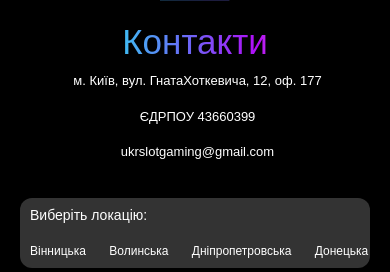
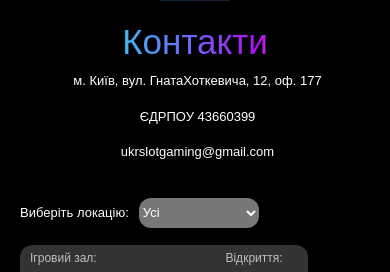
Before and after one commit to pudka/casino, a Flask app: page /contacts in a window 390 px wide. Shown: the part 318-590 px from the top of the page. Run offline with Flask 2, Linux system fonts and the light colour scheme; some libraries are stand-ins or nearby versions.

Commit message:
adaptive contacts.

```diff
--- a/casino_app/static/contacts.css
+++ b/casino_app/static/contacts.css
@@ -22,61 +22,53 @@
     padding-left: 5px;
 }
 
-.scrollmenu-left{
-    max-width: 100%;
-    min-width: 200px;
-    max-height: 520px;
-    background-color: #333;
-    overflow: scroll;
-    white-space: nowrap;
-    border-radius: 12px;
-    font-size: 14px;
-    margin-left: 20px;
+.select_label {
+    font-size: 16px;
+    display: block;
+    margin-right: 10px;
+    padding-top: 2px;
+    margin-left: 10px;
 }
 
-.scrollmenu-left p {
-    padding-top: 20px;
-    padding-left: 10px;
-    font-size: 16px;
+.select-block {
+    display: flex;
 }
 
-.scrollmenu-left a {
-    display: block;
+.select {
+    font-size: 16px;
     color: white;
-    text-align: left;
-    padding-left: 20px;
-    padding-bottom: 8px;
-    padding-top: 4px;
-    text-decoration: none;
-    margin-right: 10px;
-}
-
-.scrollmenu-left a:hover {
     background-color: #777;
+    border-radius: 12px;
+    max-width: 100%;
+    cursor: pointer;
+    height: 30px;
+    padding-left: 0px;
+    margin-left: 0px;
+    width: 150px;
 }
 
 .map-container {
-    max-width: 550px;
-    width: 500px;
+    max-width: 100%;
+    width: 640px;
     height: 520px;
-    margin-left: 10px;
     color: black;
     border-radius: 12px;
-
 }
 
 .scrollmenu-right {
     max-width: 100%;
-    max-height: 520px;
+    max-height: 475px;
     background-color: black;
     overflow: auto;
     white-space: nowrap;
     margin-left: 10px;
     border-radius: 12px;
+    margin-top: 10px;
+    margin-right: 0px;
 }
 
 .about-location {
-    width: 300px;
+    width: 320px;
     max-height: 310px;
     background-color: #333;
     border-radius: 12px;
@@ -148,51 +140,38 @@
         font-size: 35px;
     }
 
-    .scrollmenu-left {
-        max-width: 100%;
-        max-height: 80px;
-        background-color: #333;
-        overflow: auto;
-        white-space: nowrap;
-        border-radius: 12px;
-        font-size: 12px;
+    .select-block {
+        display: inline-flex;
+        margin-bottom: 5px;
+    }
+
+    .select_label {
+        font-size: 13px;
+        display: block;
+        padding-top: 5px;
         margin-left: 0px;
     }
 
-    .scrollmenu-left p {
-        padding-top: 7px;
-        font-size: 14px;
-    }
-
-    .scrollmenu-left a {
-        display: inline-block;
+    .select {
+        font-size: 13px;
         color: white;
-        text-align: left;
-        text-decoration: none;
-        padding-top: 0px;
-        padding-left: 10px;
-    }
-
-    .scrollmenu-left a:hover {
         background-color: #777;
-        padding: 5px;
-    }
-
-    .map-container {
+        border-radius: 12px;
         max-width: 100%;
-        width: 100%;
-        height: 400px;
+        cursor: pointer;
+        height: 30px;
+        padding-left: 0px;
         margin-left: 0px;
-        margin-top: 15px;
-        margin-bottom: 15px;
+        width: 120px;
     }
 
     .scrollmenu-right {
         max-width: 100%;
+        width: 300px;
         max-height: 180px;
         background-color: black;
         margin-left: 0px;
-        margin-bottom: 45px;
+        margin-bottom: 0px;
         display: inline-flex;
     }
 
@@ -247,6 +226,15 @@
     .game_room_count_device {
         font-size: 12px;
         padding-left: 10px;
+    }
+
+    .map-container {
+        max-width: 100%;
+        width: 100%;
+        height: 400px;
+        margin-left: 0px;
+        margin-top: 15px;
+        margin-bottom: 45px;
     }
 }
 
--- a/casino_app/templates/contacts.html
+++ b/casino_app/templates/contacts.html
@@ -19,34 +19,19 @@
         </div>
     </div>
     <div class="row space-address">
-        <div class="scrollmenu-left">
-            <p>{{ _('Виберіть локацію: ') }}</p>
-            <a href="#">{{ _('Вінницька') }}</a>
-            <a href="#">{{ _('Волинська') }}</a>
-            <a href="#">{{ _('Дніпропетровська') }}</a>
-            <a href="#">{{ _('Донецька') }}</a>
-            <a href="#">{{ _('Житомирська') }}</a>
-            <a href="#">{{ _('Закарпатська') }}</a>
-            <a href="#">{{ _('Запорізька') }}</a>
-            <a href="#">{{ _('Івано-Франківська') }}</a>
-            <a href="#">{{ _('Київська') }}</a>
-            <a href="#">{{ _('Кіровоградська') }}</a>
-            <a href="#">{{ _('Луганська') }}</a>
-            <a href="#">{{ _('Львівська') }}</a>
-            <a href="#">{{ _('Миколаївська') }}</a>
-            <a href="#">{{ _('Одеська') }}</a>
-            <a href="#">{{ _('Полтавська') }}</a>
-            <a href="#">{{ _('Рівненська') }}</a>
-            <a href="#">{{ _('Сумська') }}</a>
-            <a href="#">{{ _('Тернопільська') }}</a>
-            <a href="#">{{ _('Харківська') }}</a>
-            <a href="#">{{ _('Херсонська') }}</a>
-            <a href="#">{{ _('Хмельницька') }}</a>
-            <a href="#">{{ _('Черкаська') }}</a>
-            <a href="#">{{ _('Чернівецька') }}</a>
-            <a href="#">{{ _('Чернігівська') }}</a>
+        <div class="select-block">
+            <label for="choose_location" class="select_label">{{ _('Виберіть локацію:') }}</label>
+            <select id="choose_location" class="select">
+                <option value="all">{{ _('Усі') }}</option>
+                <option value="Kyivska">{{ _('Київська') }}</option>
+                <option value="Vinnytska">{{ _('Вінницька') }}</option>
+                <option value="Odeska">{{ _('Одеська') }}</option>
+                <option value="Poltavska">{{ _('Полтавська') }}</option>
+                <option value="Rivnenska">{{ _('Рівненська') }}</option>
+                <option value="Kharkivska">{{ _('Харківська') }}</option>
+                <option value="Zaporizhska">{{ _('Запорізька') }}</option>
+            </select>
         </div>
-        <div class="map-container" id="map"></div>
         <div class="scrollmenu-right">
             <div class="about-location">
                 <div class="game-room-item-header">
@@ -102,61 +87,8 @@
                     <p class="game_room_count_device">{{ _('85') }}</p>
                 </div>
             </div>
-            <div class="about-location">
-                <div class="game-room-item-header">
-                    <div>
-                        <span class="game_room_text">{{ _('Ігровий зал:') }}</span>
-                        <p class="title_game_room">{{ _('Cyber Slots Київ Sky Loft') }}</p>
-                    </div>
-                    <div>
-                        <span class="game_room_opening">{{ _('Відкриття:') }}</span>
-                        <p class="game_room_opening_text">{{ _('Незабаром') }}</p>
-                    </div>
-                </div>
-                <div class="game_room_details">
-                    <span class="game_room_text">{{ _('Адреса:') }}</span>
-                    <p class="game_room_address_text">{{ _('Еспланадна 17, Київ, 01001, Україна') }}</p>
-                    <span class="game_room_text">{{ _('Кількість ігрових автоматів:') }}</span>
-                    <p class="game_room_count_device">{{ _('85') }}</p>
-                </div>
-            </div>
-            <div class="about-location">
-                <div class="game-room-item-header">
-                    <div>
-                        <span class="game_room_text">{{ _('Ігровий зал:') }}</span>
-                        <p class="title_game_room">{{ _('Cyber Slots Київ Sky Loft') }}</p>
-                    </div>
-                    <div>
-                        <span class="game_room_opening">{{ _('Відкриття:') }}</span>
-                        <p class="game_room_opening_text">{{ _('Незабаром') }}</p>
-                    </div>
-                </div>
-                <div class="game_room_details">
-                    <span class="game_room_text">{{ _('Адреса:') }}</span>
-                    <p class="game_room_address_text">{{ _('Еспланадна 17, Київ, 01001, Україна') }}</p>
-                    <span class="game_room_text">{{ _('Кількість ігрових автоматів:') }}</span>
-                    <p class="game_room_count_device">{{ _('85') }}</p>
-                </div>
-            </div>
-            <div class="about-location">
-                <div class="game-room-item-header">
-                    <div>
-                        <span class="game_room_text">{{ _('Ігровий зал:') }}</span>
-                        <p class="title_game_room">{{ _('Cyber Slots Київ Sky Loft') }}</p>
-                    </div>
-                    <div>
-                        <span class="game_room_opening">{{ _('Відкриття:') }}</span>
-                        <p class="game_room_opening_text">{{ _('Незабаром') }}</p>
-                    </div>
-                </div>
-                <div class="game_room_details">
-                    <span class="game_room_text">{{ _('Адреса:') }}</span>
-                    <p class="game_room_address_text">{{ _('Еспланадна 17, Київ, 01001, Україна') }}</p>
-                    <span class="game_room_text">{{ _('Кількість ігрових автоматів:') }}</span>
-                    <p class="game_room_count_device">{{ _('85') }}</p>
-                </div>
-            </div>
         </div>
+        <div class="map-container" id="map"></div>
     </div>
 </div>
 
```
